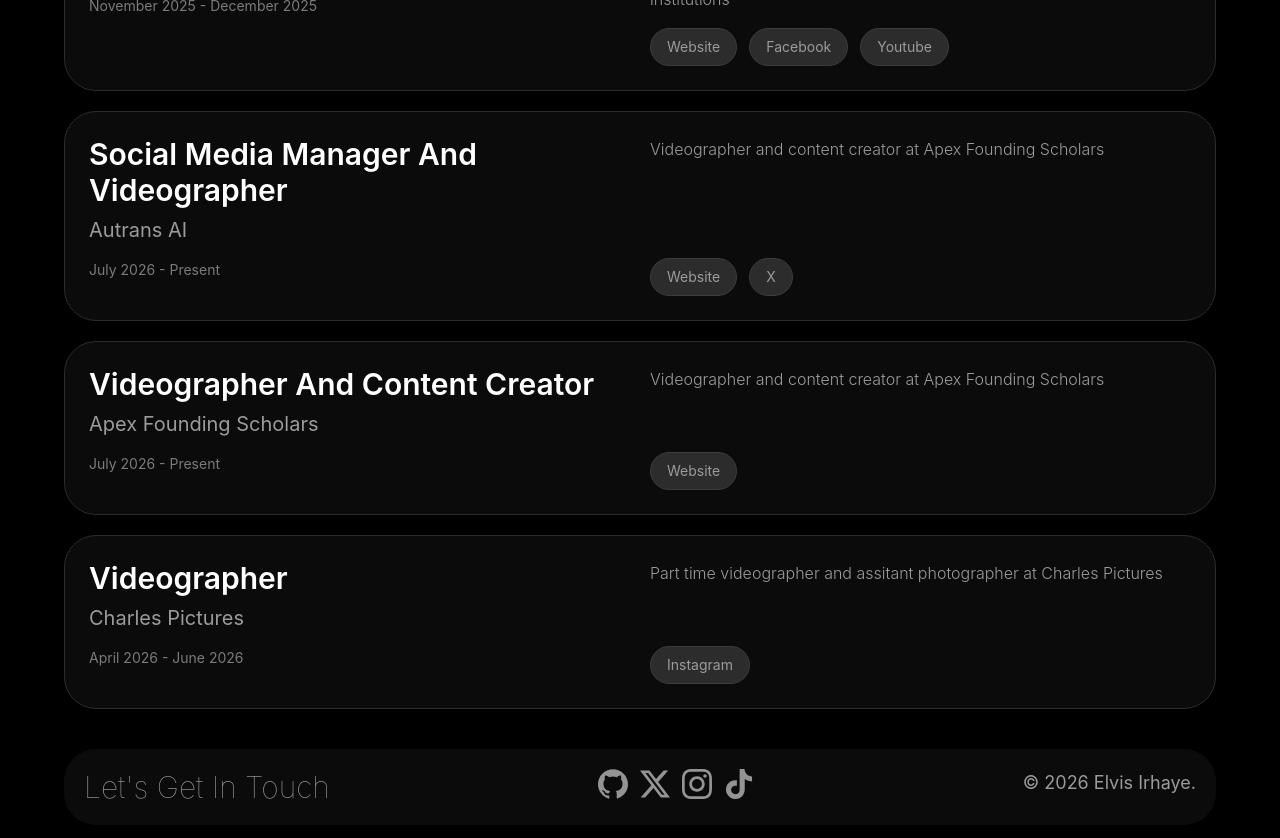
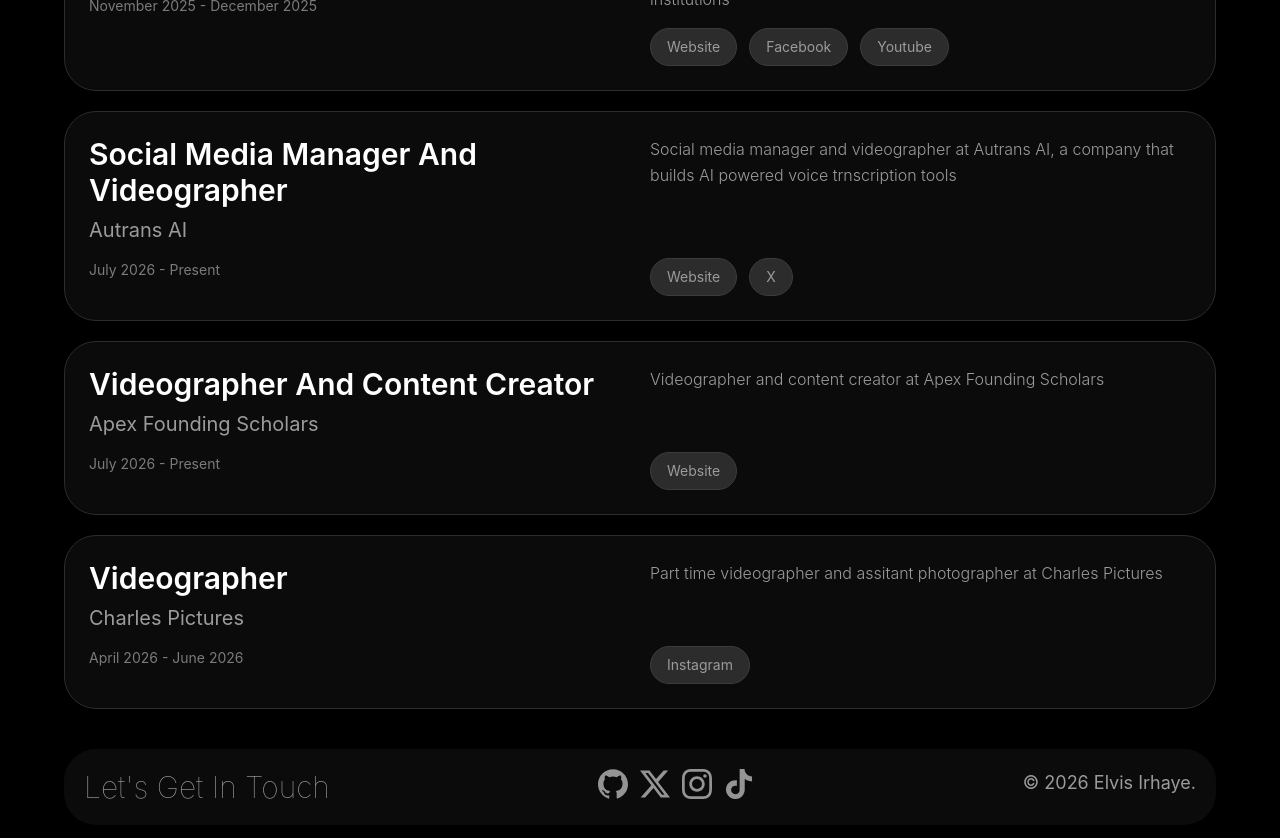
Before and after one commit to viii-fn/portfolio, a React (Vite) app: page / in a window 1280 px wide. Shown: the part 2460-3298 px from the top of the page. Built offline with nearby package versions, Linux system fonts and the light colour scheme.

Commit message:
minor changes

```diff
--- a/src/user.ts
+++ b/src/user.ts
@@ -87,7 +87,7 @@
             company: 'Autrans AI',
             startDate: new Date(2026, 6, 24),
             endDate: null,
-            description: 'Videographer and content creator at Apex Founding Scholars',
+            description: 'Social media manager and videographer at Autrans AI, a company that builds AI powered voice trnscription tools',
             social: [
               {
                 title: 'website',
```
